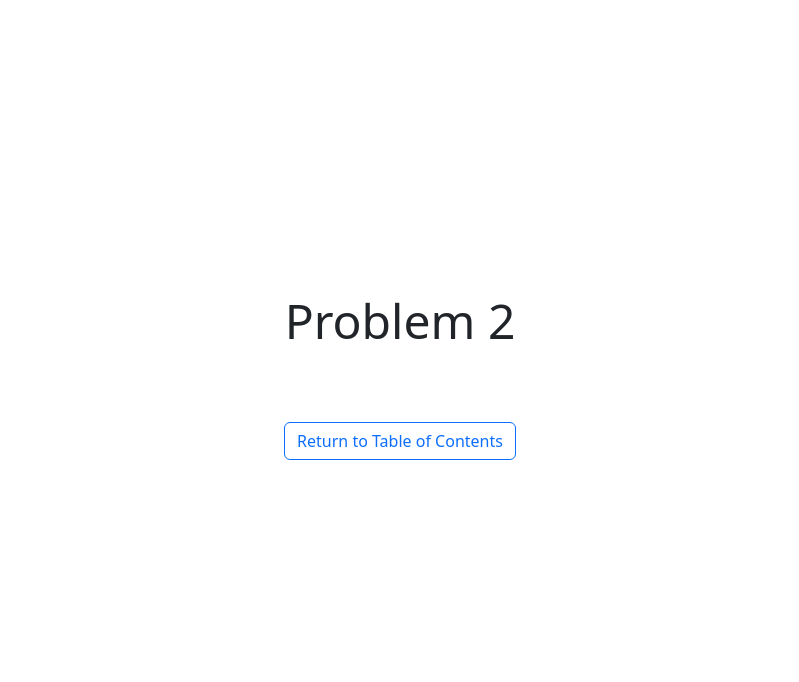
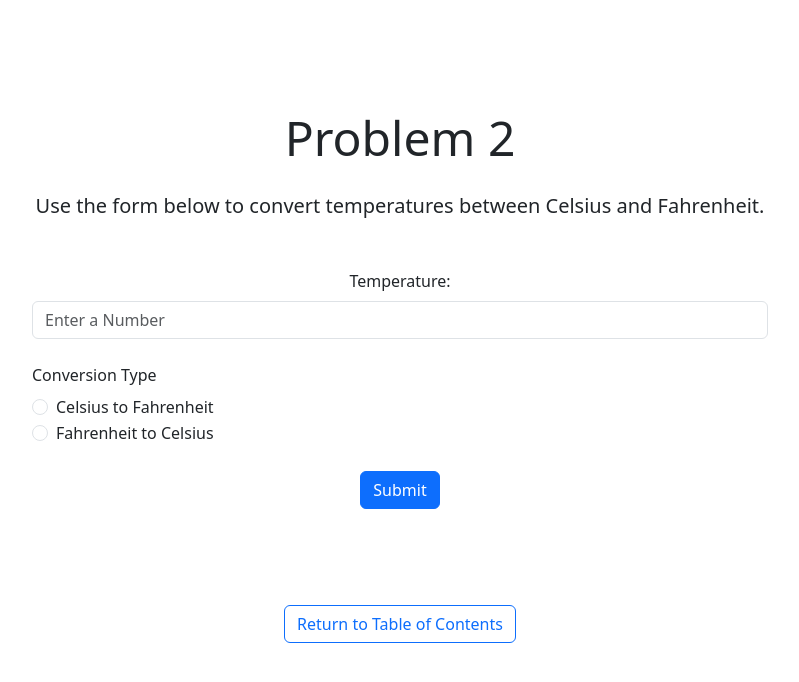
Before and after one commit to eubhawatson-classes/dmit-2025-workbook-eo01-spring-2025, a PHP site: page /problem-2.php in a window 1280 px wide. Shown: the top 682 px of the page, without its empty margins (240-1039 px from the left). Run offline with PHP 8.4, Linux system fonts and the light colour scheme.

Commit message:
Finished Problem 2 in Lesson 06.

```diff
--- a/module-1/06-form-handling-post/problem-2.php
+++ b/module-1/06-form-handling-post/problem-2.php
@@ -5,9 +5,73 @@ include 'includes/header.php';
 
 /*
 
-
+    Write a program that converts a temperature from Celsius to Fahrenheit or Fahrenheit to Celsius based on user input.
 
 */
+
+// trim() -> Removes any leading or trailing whitespace (commonly left by autocorrect / touch typing).
+
+$temperature = isset($_POST['temperature']) ? trim($_POST['temperature']) : '';
+$direction = isset($_POST['direction']) ? $_POST['direction'] : '';
+$message = '';
+
+?>
+
+<p class="lead mb-5">Use the form below to convert temperatures between Celsius and Fahrenheit.</p>
+
+<form action="<?php echo htmlspecialchars($_SERVER['PHP_SELF']); ?>" method="POST" class="mb-5">
+    <!-- Temperature (Number) -->
+     <div class="mb-4">
+        <label for="temperature" class="form-label">Temperature:</label>
+        <input type="number" name="temperature" id="temperature" class="form-control" placeholder="Enter a Number" required>
+     </div>
+
+    <!-- Direction (C to F || F to C) -->
+    <fieldset class="mb-4 text-start">
+        <legend class="fw-normal fs-6">Conversion Type</legend>
+
+        <div class="form-check">
+            <input type="radio" name="direction" id="c-to-f" value="c-to-f" class="form-check-input">
+            <label for="c-to-f" class="form-check-label">Celsius to Fahrenheit</label>
+        </div>
+
+        <div class="form-check">
+            <input type="radio" name="direction" id="f-to-c" value="f-to-c" class="form-check-input">
+            <label for="f-to-c" class="form-check-label">Fahrenheit to Celsius</label>
+        </div>
+    </fieldset>
+
+    <!-- Submit -->
+     <div class="mb-4">
+        <input type="submit" name="submit" id="submit" value="Submit" class="btn btn-primary">
+     </div>
+</form>
+
+<?php
+
+if (isset($_POST['submit'])) {
+    if ($temperature === '') {
+        $message = "<p class=\"text-danger\">Please enter a temperature value.</p>";
+    } elseif (!is_numeric($temperature)) {
+        $message = "<p class=\"text-danger\">Please enter a valid number for temperature.</p>";
+    } elseif (!in_array($direction, ['c-to-f', 'f-to-c'])) {
+        $message = "<p class=\"text-danger\">Please select a conversion type.</p>";
+    } else {
+        $temperature = (float) $temperature;
+
+        if ($direction == 'c-to-f') {
+            $result = ($temperature * 9 / 5) + 32;
+            $message = "<p class=\"fs-2\">$temperature &deg;C is <strong>" . number_format($result, 2) . "&deg;F</strong>.</p>";
+        } else {
+            $result = ($temperature - 32) * 5 / 9;
+            $message = "<p class=\"fs-2\">$temperature &deg;F is <strong>" . number_format($result, 2) . "&deg;C</strong>.</p>";
+        }
+    }
+}
+
+if ($message != '') {
+    echo $message;
+}
 
 echo '<a href="index.php" class="btn btn-outline-primary my-5">Return to Table of Contents</a>';
 
```
Also changed, not shown: module-1/06-form-handling-post/problem-1.php (+10 -0 lines).
